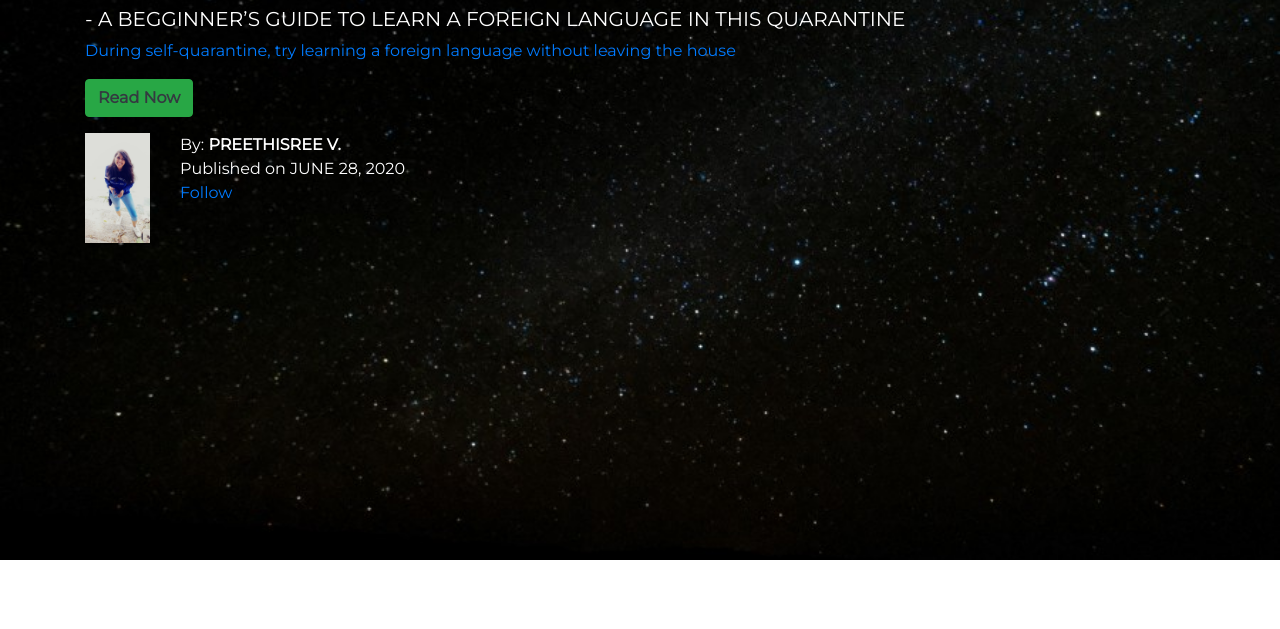
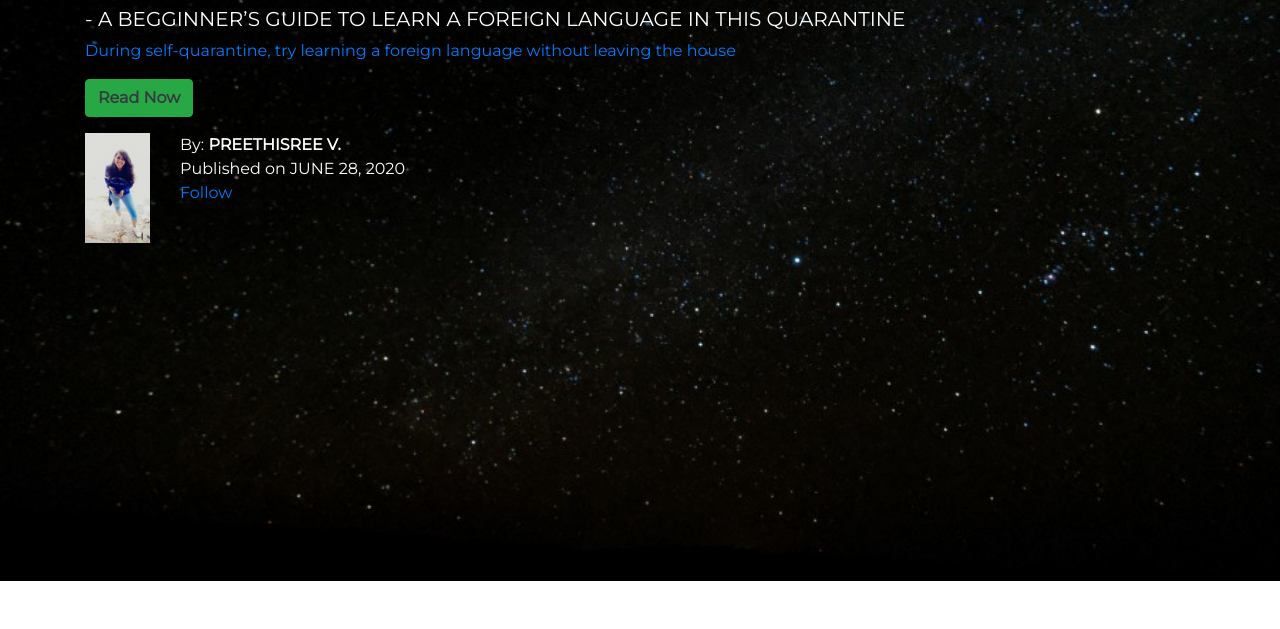
Before and after one commit to sayan2001ssg/Blogspot, a plain HTML site: page article.html in a window 1280 px wide. Shown: the part 215-844 px from the top of the page. Before the commit the page ends 800 px from the top, so only its background shows below. Drawn offline with nearby package versions, Linux system fonts and the light colour scheme.

Commit message:
FIXING ERRORS

```diff
--- a/article.html
+++ b/article.html
@@ -41,7 +41,7 @@
 					<div class="col-lg-3">
 						<p class="text-white">
 							By: <strong>PREETHISREE V.</strong><br>Published on JUNE 28, 2020<br>
-							<a href="https://www.instagram.com/pretite_05/">Follow</a>
+							<a href="https://www.instagram.com/pretite_05/">Follow<br><br><br><br><br><br><br><br><br><br><br><br><br><br><br><br></a>
 						</p>
 					</div>
 				</div>
--- a/style.css
+++ b/style.css
@@ -75,7 +75,6 @@ border-color: antiquewhite;
 .dbox
 {
 background-image:url(conback.jpg);
-height: 775px;
 background-attachment: fixed;
 background-repeat: no-repeat;
 background-position: center;
```
Also changed, not shown: contents.html (+1 -1 lines).
